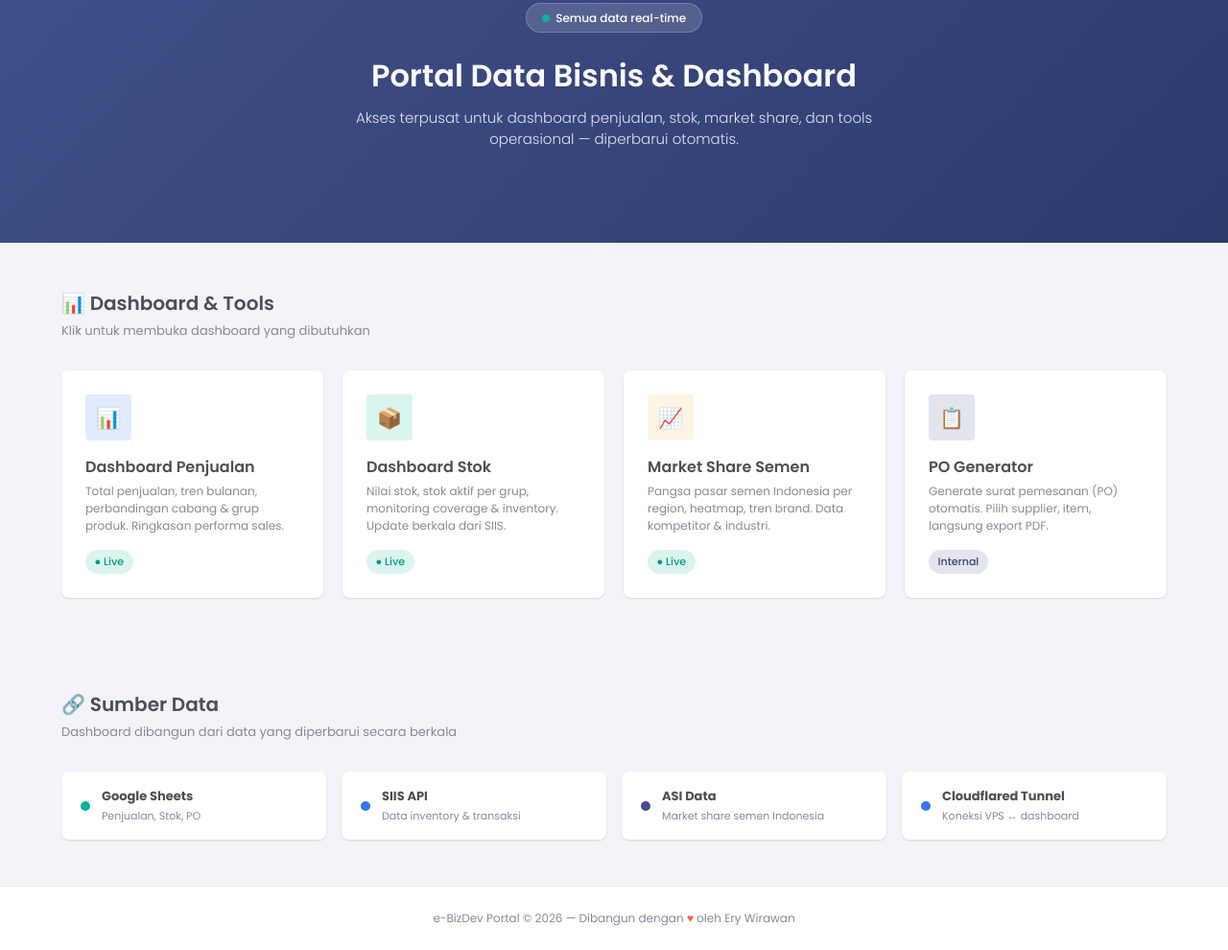
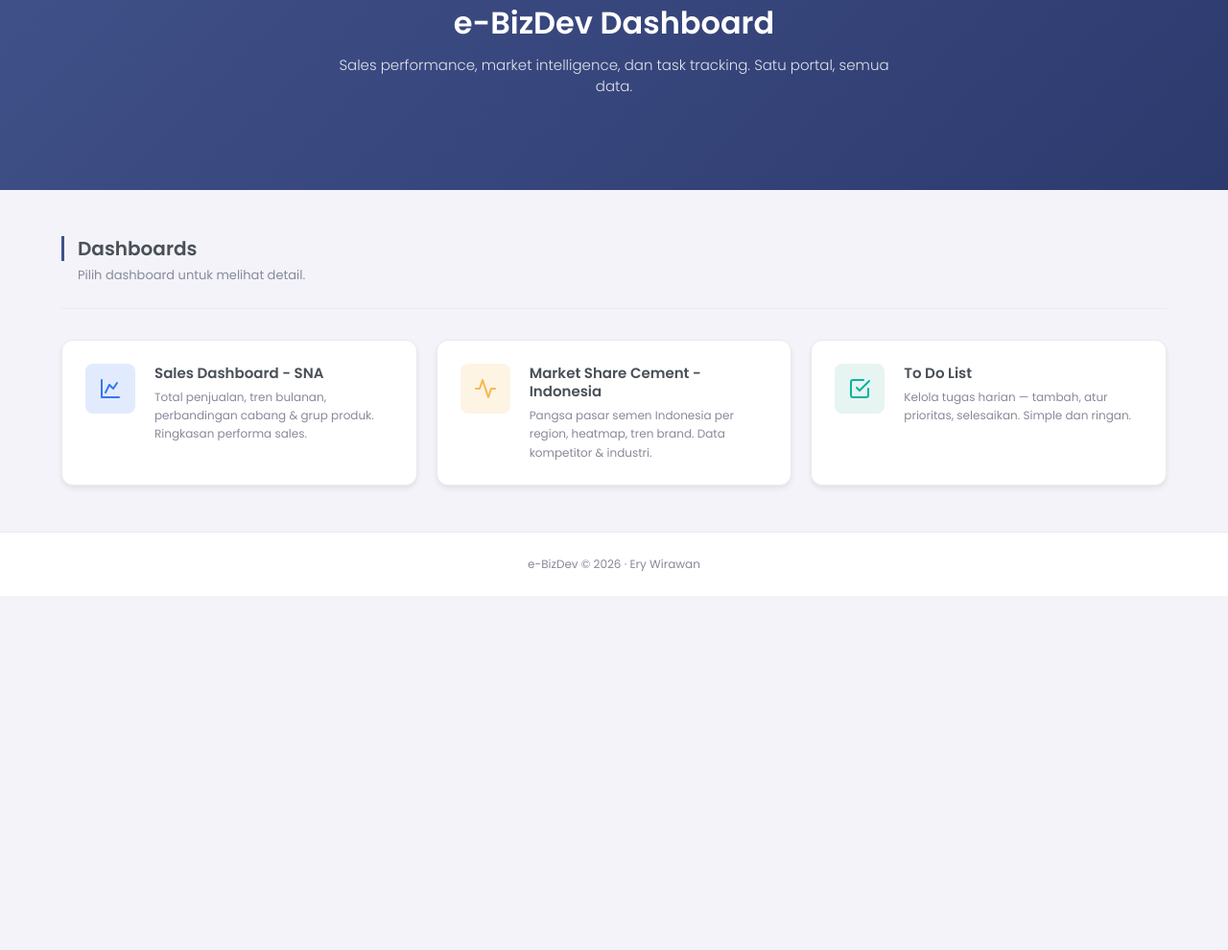
Before and after one commit to erywiirawan/landing-e-bizdev, a plain HTML site: page index.html in a window 1280 px wide. Shown: the part 132-1122 px from the top of the page at 96% size. After the commit the page ends 800 px from the top, so only its background shows below. Drawn offline with Linux system fonts and the light colour scheme.

Commit message:
redesign: polish landing page — SVG icons, horizontal cards, softer shadows, cleaner typography

```diff
--- a/index.html
+++ b/index.html
@@ -3,7 +3,7 @@
 <head>
   <meta charset="UTF-8">
   <meta name="viewport" content="width=device-width, initial-scale=1.0">
-  <title>e-BizDev — Portal Data & Dashboard</title>
+  <title>e-BizDev Dashboard</title>
   <link rel="preconnect" href="https://fonts.googleapis.com">
   <link rel="preconnect" href="https://fonts.gstatic.com" crossorigin>
   <link href="https://fonts.googleapis.com/css2?family=Poppins:wght@300;400;500;600;700&display=swap" rel="stylesheet">
@@ -21,10 +21,12 @@
       --text-muted: #878a99;
       --heading: #495057;
       --border: #e9ebec;
-      --shadow: 0 1px 2px rgba(56,65,74,.15);
-      --shadow-lg: 0 5px 10px rgba(30,32,37,.12);
-      --radius: 0.25rem;
-      --radius-lg: 0.5rem;
+      --shadow-sm: 0 1px 2px rgba(0,0,0,.04), 0 1px 3px rgba(0,0,0,.06);
+      --shadow: 0 4px 6px rgba(0,0,0,.04), 0 2px 4px rgba(0,0,0,.04);
+      --shadow-md: 0 10px 15px rgba(0,0,0,.06), 0 4px 6px rgba(0,0,0,.05);
+      --shadow-lg: 0 20px 25px rgba(0,0,0,.08), 0 8px 10px rgba(0,0,0,.04);
+      --radius: 0.5rem;
+      --radius-lg: 0.75rem;
     }
 
     * { margin: 0; padding: 0; box-sizing: border-box; }
@@ -117,25 +119,6 @@
       margin: 0 auto 2rem;
       font-weight: 300;
     }
-    .hero-badge {
-      display: inline-flex;
-      align-items: center;
-      gap: 0.4rem;
-      background: rgba(255,255,255,0.15);
-      border: 1px solid rgba(255,255,255,0.2);
-      border-radius: 50rem;
-      padding: 0.35rem 1rem;
-      font-size: 0.75rem;
-      font-weight: 500;
-      margin-bottom: 1.5rem;
-    }
-    .hero-badge .dot {
-      width: 8px;
-      height: 8px;
-      border-radius: 50%;
-      background: var(--success);
-      display: inline-block;
-    }
 
     /* ── Section ── */
     .section {
@@ -145,22 +128,28 @@
     }
     .section-header {
       margin-bottom: 2rem;
+      padding-bottom: 1.5rem;
+      border-bottom: 1px solid var(--border);
     }
     .section-header h2 {
       font-size: 1.25rem;
       font-weight: 600;
       color: var(--heading);
-      margin-bottom: 0.25rem;
+      margin-bottom: 0.35rem;
+      padding-left: 0.875rem;
+      border-left: 3px solid var(--primary);
+      line-height: 1.3;
     }
     .section-header p {
       color: var(--text-muted);
       font-size: 0.8125rem;
+      padding-left: calc(0.875rem + 3px);
     }
 
     /* ── Dashboard Grid ── */
     .dashboard-grid {
       display: grid;
-      grid-template-columns: repeat(auto-fit, minmax(260px, 1fr));
+      grid-template-columns: repeat(auto-fit, minmax(320px, 1fr));
       gap: 1.25rem;
     }
     .dashboard-card {
@@ -170,79 +159,79 @@
       padding: 1.5rem;
       text-decoration: none;
       color: var(--text);
-      transition: all 0.2s;
-      border: 1px solid transparent;
+      transition: all 0.3s cubic-bezier(0.4, 0, 0.2, 1);
+      border: 1px solid var(--border);
       display: flex;
-      flex-direction: column;
-      gap: 1rem;
+      align-items: flex-start;
+      gap: 1.25rem;
+      position: relative;
+      overflow: hidden;
+    }
+    .dashboard-card::after {
+      content: "";
+      position: absolute;
+      top: 0;
+      left: 0;
+      right: 0;
+      bottom: 0;
+      border-radius: inherit;
+      box-shadow: var(--shadow-md);
+      opacity: 0;
+      transition: opacity 0.3s ease;
+      pointer-events: none;
     }
     .dashboard-card:hover {
-      transform: translateY(-3px);
-      box-shadow: var(--shadow-lg);
+      transform: translateY(-4px) scale(1.015);
       border-color: var(--primary);
     }
+    .dashboard-card:hover::after {
+      opacity: 1;
+    }
+    .dashboard-card:hover .card-arrow {
+      opacity: 1;
+      transform: translate(0, 0);
+    }
     .card-icon {
-      width: 48px;
-      height: 48px;
+      width: 52px;
+      height: 52px;
       border-radius: var(--radius);
       display: flex;
       align-items: center;
       justify-content: center;
-      font-size: 1.3rem;
+      flex-shrink: 0;
     }
     .card-icon.sales { background: #e1ebfd; color: var(--accent); }
-    .card-icon.stock { background: #daf4f0; color: var(--success); }
     .card-icon.market { background: #fef4e4; color: var(--warning); }
-    .card-icon.po { background: #e2e5ed; color: var(--primary); }
+    .card-icon.todo { background: #e6f5f2; color: var(--success); }
 
+    .card-body {
+      flex: 1;
+      min-width: 0;
+    }
     .card-body h3 {
-      font-size: 1rem;
+      font-size: 0.9375rem;
       font-weight: 600;
       color: var(--heading);
-      margin-bottom: 0.25rem;
+      margin-bottom: 0.35rem;
+      line-height: 1.3;
     }
     .card-body p {
       font-size: 0.75rem;
       color: var(--text-muted);
-      line-height: 1.5;
+      line-height: 1.6;
+      margin: 0;
     }
-    .card-tag {
-      display: inline-block;
-      font-size: 0.6875rem;
-      font-weight: 500;
-      padding: 0.25rem 0.6rem;
-      border-radius: 50rem;
-      align-self: flex-start;
+    .card-arrow {
+      position: absolute;
+      right: 1.25rem;
+      bottom: 1.25rem;
+      width: 20px;
+      height: 20px;
+      color: var(--primary);
+      opacity: 0;
+      transform: translate(-4px, 4px);
+      transition: all 0.3s ease;
     }
-    .card-tag.live { background: #daf4f0; color: #099885; }
-    .card-tag.internal { background: #e2e5ed; color: #364574; }
-
-    /* ── Data Source Section ── */
-    .source-grid {
-      display: grid;
-      grid-template-columns: repeat(auto-fit, minmax(200px, 1fr));
-      gap: 1rem;
-    }
-    .source-item {
-      background: var(--card-bg);
-      border-radius: var(--radius-lg);
-      padding: 1rem 1.25rem;
-      display: flex;
-      align-items: center;
-      gap: 0.75rem;
-      box-shadow: var(--shadow);
-    }
-    .source-dot {
-      width: 10px;
-      height: 10px;
-      border-radius: 50%;
-      flex-shrink: 0;
-    }
-    .source-dot.gsheet { background: #0ab39c; }
-    .source-dot.api { background: #3577f1; }
-    .source-dot.db { background: #405189; }
-    .source-info strong { font-size: 0.8125rem; color: var(--heading); display: block; }
-    .source-info span { font-size: 0.6875rem; color: var(--text-muted); }
 
     /* ── Footer ── */
     .footer {
@@ -272,114 +261,83 @@
         <span class="brand-icon">E</span>
         e-BizDev
       </a>
-      <ul class="navbar-nav">
-        <li><a href="#dashboard">Dashboard</a></li>
-        <li><a href="#sumber">Sumber Data</a></li>
-      </ul>
+
     </div>
   </nav>
 
   <!-- Hero -->
   <section class="hero">
-    <div class="hero-badge">
-      <span class="dot"></span> Semua data real-time
-    </div>
-    <h1>Portal Data Bisnis & Dashboard</h1>
-    <p>Akses terpusat untuk dashboard penjualan, stok, market share, dan tools operasional — diperbarui otomatis.</p>
+    <h1>e-BizDev Dashboard</h1>
+    <p>Sales performance, market intelligence, dan task tracking. Satu portal, semua data.</p>
   </section>
 
   <!-- Dashboard Cards -->
   <section class="section" id="dashboard">
     <div class="section-header">
-      <h2>📊 Dashboard & Tools</h2>
-      <p>Klik untuk membuka dashboard yang dibutuhkan</p>
+      <h2>Dashboards</h2>
+      <p>Pilih dashboard untuk melihat detail.</p>
     </div>
     <div class="dashboard-grid">
 
       <!-- Penjualan -->
       <a href="https://sna-dashboard-rouge.vercel.app" class="dashboard-card" target="_blank" rel="noopener">
-        <div class="card-icon sales">📊</div>
+        <div class="card-icon sales">
+          <svg width="24" height="24" viewBox="0 0 24 24" fill="none" stroke="currentColor" stroke-width="2" stroke-linecap="round" stroke-linejoin="round">
+            <path d="M3 3v18h18"/>
+            <path d="M7 16l4-8 4 4 4-6"/>
+          </svg>
+        </div>
         <div class="card-body">
-          <h3>Dashboard Penjualan</h3>
+          <h3>Sales Dashboard - SNA</h3>
           <p>Total penjualan, tren bulanan, perbandingan cabang & grup produk. Ringkasan performa sales.</p>
         </div>
-        <span class="card-tag live">● Live</span>
-      </a>
-
-      <!-- Stok -->
-      <a href="https://sc-dashboard-sna.vercel.app" class="dashboard-card" target="_blank" rel="noopener">
-        <div class="card-icon stock">📦</div>
-        <div class="card-body">
-          <h3>Dashboard Stok</h3>
-          <p>Nilai stok, stok aktif per grup, monitoring coverage & inventory. Update berkala dari SIIS.</p>
-        </div>
-        <span class="card-tag live">● Live</span>
+        <svg class="card-arrow" width="20" height="20" viewBox="0 0 24 24" fill="none" stroke="currentColor" stroke-width="2" stroke-linecap="round" stroke-linejoin="round">
+          <line x1="7" y1="17" x2="17" y2="7"/>
+          <polyline points="7 7 17 7 17 17"/>
+        </svg>
       </a>
 
       <!-- Market Share -->
       <a href="https://market-share-vercel-nine.vercel.app" class="dashboard-card" target="_blank" rel="noopener">
-        <div class="card-icon market">📈</div>
+        <div class="card-icon market">
+          <svg width="24" height="24" viewBox="0 0 24 24" fill="none" stroke="currentColor" stroke-width="2" stroke-linecap="round" stroke-linejoin="round">
+            <polyline points="22 12 18 12 15 21 9 3 6 12 2 12"/>
+          </svg>
+        </div>
         <div class="card-body">
-          <h3>Market Share Semen</h3>
+          <h3>Market Share Cement - Indonesia</h3>
           <p>Pangsa pasar semen Indonesia per region, heatmap, tren brand. Data kompetitor & industri.</p>
         </div>
-        <span class="card-tag live">● Live</span>
+        <svg class="card-arrow" width="20" height="20" viewBox="0 0 24 24" fill="none" stroke="currentColor" stroke-width="2" stroke-linecap="round" stroke-linejoin="round">
+          <line x1="7" y1="17" x2="17" y2="7"/>
+          <polyline points="7 7 17 7 17 17"/>
+        </svg>
       </a>
 
-      <!-- PO Generator -->
-      <a href="https://po-generator-six.vercel.app" class="dashboard-card" target="_blank" rel="noopener">
-        <div class="card-icon po">📋</div>
+      <!-- Todo List -->
+      <a href="https://todo-list-eb.vercel.app" class="dashboard-card" target="_blank" rel="noopener">
+        <div class="card-icon todo">
+          <svg width="24" height="24" viewBox="0 0 24 24" fill="none" stroke="currentColor" stroke-width="2" stroke-linecap="round" stroke-linejoin="round">
+            <polyline points="9 11 12 14 22 4"/>
+            <path d="M21 12v7a2 2 0 0 1-2 2H5a2 2 0 0 1-2-2V5a2 2 0 0 1 2-2h11"/>
+          </svg>
+        </div>
         <div class="card-body">
-          <h3>PO Generator</h3>
-          <p>Generate surat pemesanan (PO) otomatis. Pilih supplier, item, langsung export PDF.</p>
+          <h3>To Do List</h3>
+          <p>Kelola tugas harian — tambah, atur prioritas, selesaikan. Simple dan ringan.</p>
         </div>
-        <span class="card-tag internal">Internal</span>
+        <svg class="card-arrow" width="20" height="20" viewBox="0 0 24 24" fill="none" stroke="currentColor" stroke-width="2" stroke-linecap="round" stroke-linejoin="round">
+          <line x1="7" y1="17" x2="17" y2="7"/>
+          <polyline points="7 7 17 7 17 17"/>
+        </svg>
       </a>
 
     </div>
   </section>
 
-  <!-- Data Sources -->
-  <section class="section" id="sumber">
-    <div class="section-header">
-      <h2>🔗 Sumber Data</h2>
-      <p>Dashboard dibangun dari data yang diperbarui secara berkala</p>
-    </div>
-    <div class="source-grid">
-      <div class="source-item">
-        <div class="source-dot gsheet"></div>
-        <div class="source-info">
-          <strong>Google Sheets</strong>
-          <span>Penjualan, Stok, PO</span>
-        </div>
-      </div>
-      <div class="source-item">
-        <div class="source-dot api"></div>
-        <div class="source-info">
-          <strong>SIIS API</strong>
-          <span>Data inventory & transaksi</span>
-        </div>
-      </div>
-      <div class="source-item">
-        <div class="source-dot db"></div>
-        <div class="source-info">
-          <strong>ASI Data</strong>
-          <span>Market share semen Indonesia</span>
-        </div>
-      </div>
-      <div class="source-item">
-        <div class="source-dot api"></div>
-        <div class="source-info">
-          <strong>Cloudflared Tunnel</strong>
-          <span>Koneksi VPS ↔ dashboard</span>
-        </div>
-      </div>
-    </div>
-  </section>
-
   <!-- Footer -->
   <footer class="footer">
-    e-BizDev Portal &copy; 2026 &mdash; Dibangun dengan <span style="color:var(--danger)">♥</span> oleh Ery Wirawan
+    e-BizDev © 2026 · Ery Wirawan
   </footer>
 
 </body>
```
